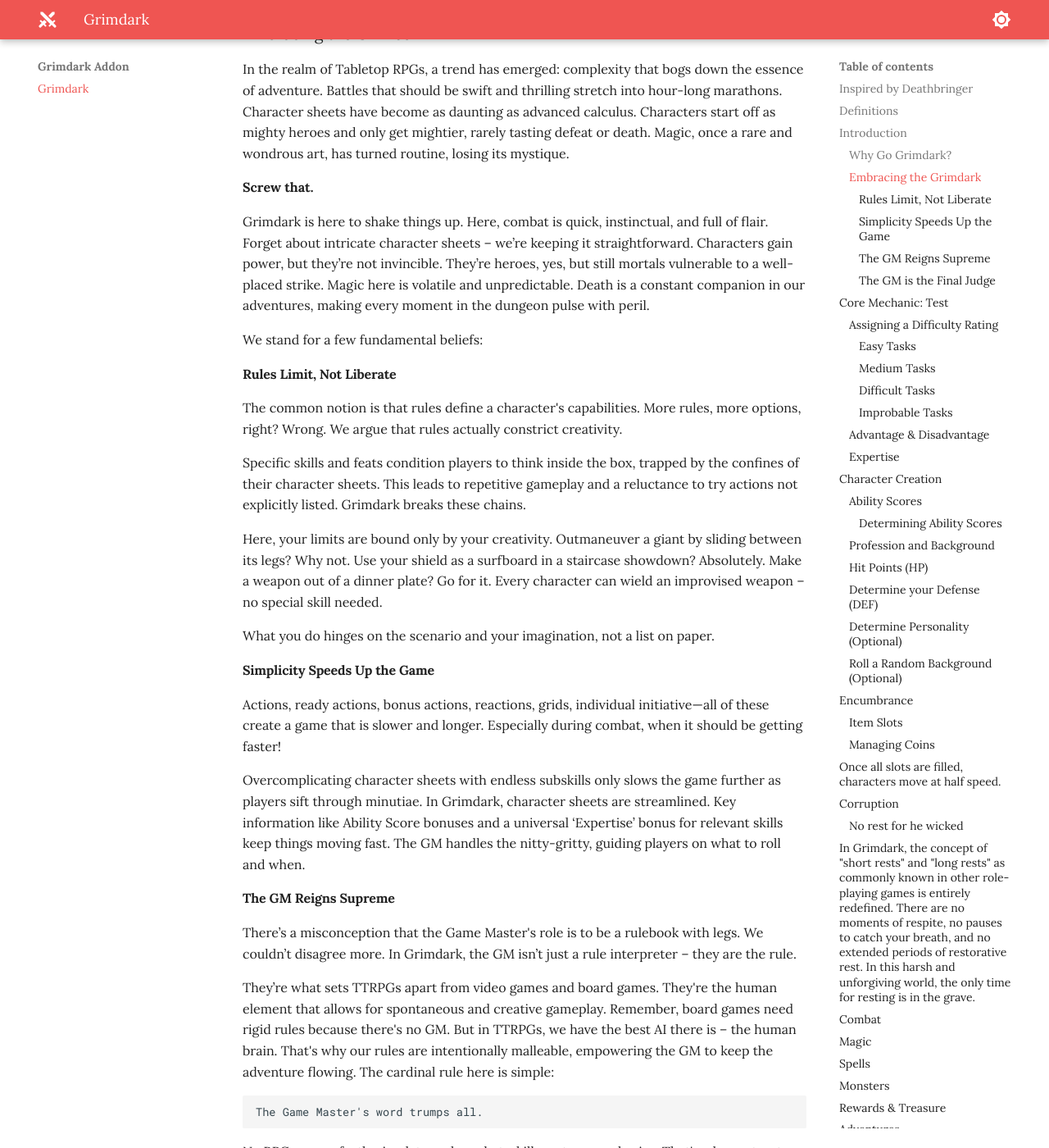
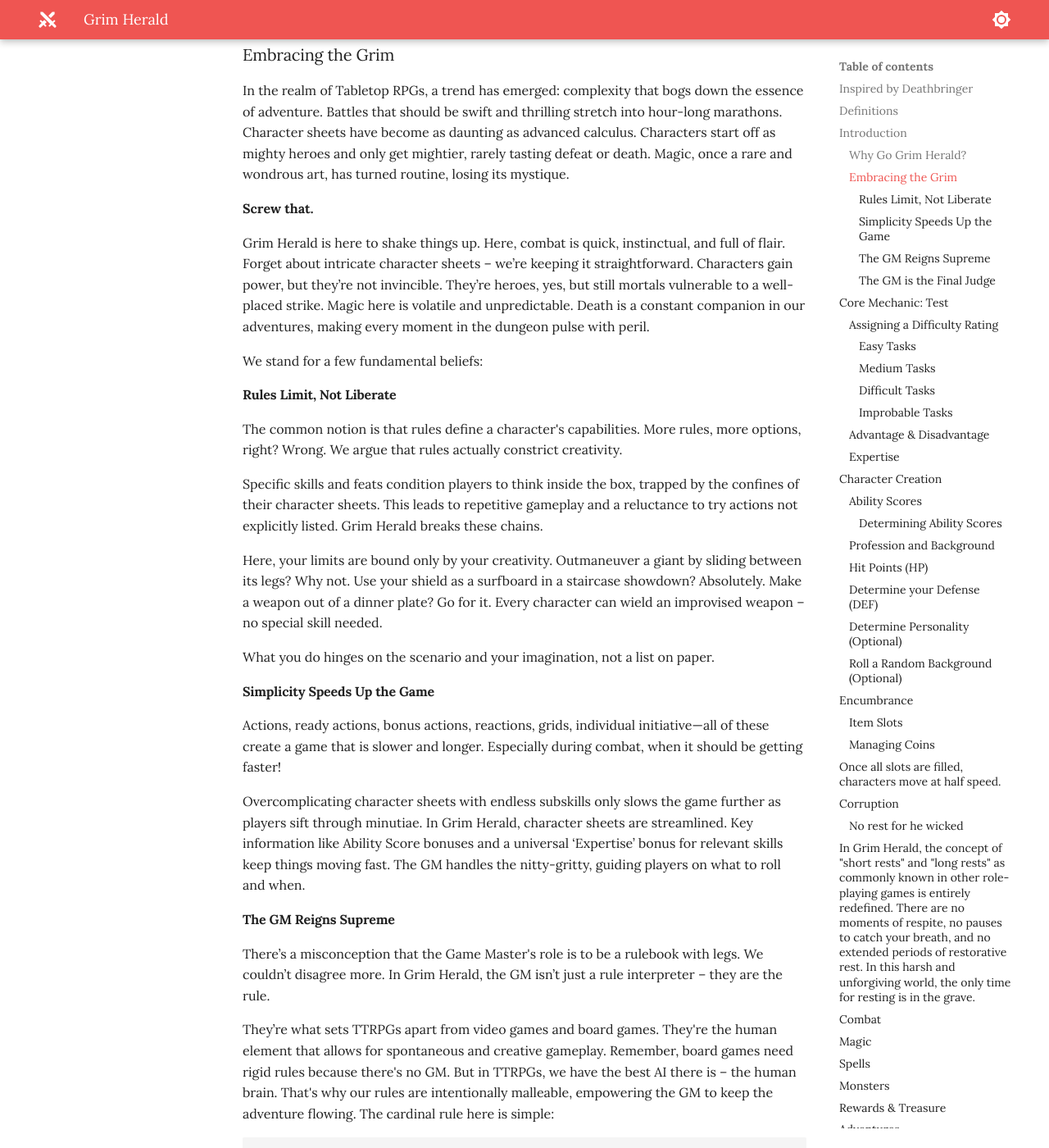
Before and after one commit to jonasmcferreira/adventures, an MkDocs documentation site: the page built from docs/grimherald/grimherald.md, in a window 1280 px wide and 1400 px high, scrolled down 1655 px. Shown: the whole window at 82% size. Built offline with MkDocs 1.6.1 and Material for MkDocs 9.7.7, drawn with Linux system fonts in a browser that asks for light colours; some of the changed text lies outside the part shown.

Commit message:
renamed docs/grimdark/.DS_Store -> docs/grimherald/.DS_Store renamed docs/grimdark/deathbringer1.txt -> docs/grimherald/deathbringer1.txt renamed docs/grimdark/deathbringer2.txt -> docs/grimherald/deathbringer2.txt renamed docs/grimdark/grimdark.md -> docs/grimherald/grimherald.md renamed docs/grimdark/images/castle.png -> docs/grimherald/images/castle.png renamed docs/grimdark/images/rogue.png -> docs/grimherald/images/rogue.png renamed docs/grimdark/images/sword.png -> docs/grimherald/images/sword.png renamed docs/grimdark/images/wizard.png -> docs/grimherald/images/wizard.png

```diff
--- a/docs/grimdark/grimdark.md
+++ b/docs/grimherald/grimherald.md
@@ -1,11 +1,11 @@
-# Grimdark
+# Grim Herald
 
 ![page break](images/sword.png){ width="300" }
 
 ---
 ## Inspired by Deathbringer
 
-Grimdark draws its inspiration from the Deathbringer addon created by the Dungeoncraft [YouTube channel](https://www.youtube.com/@DUNGEONCRAFT1) and [Patreon](https://www.patreon.com/DungeonCraftYouTube). Building upon the innovative ideas and concepts presented in Deathbringer, Grimdark takes the spirit of gritty and intense tabletop role-playing to new heights.
+Grim Herald draws its inspiration from the Deathbringer addon created by the Dungeoncraft [YouTube channel](https://www.youtube.com/@DUNGEONCRAFT1) and [Patreon](https://www.patreon.com/DungeonCraftYouTube). Building upon the innovative ideas and concepts presented in Deathbringer, Grim Herald takes the spirit of gritty and intense tabletop role-playing to new heights.
 
 ---
 ## Definitions
@@ -22,21 +22,21 @@
 ---
 ## Introduction
 
-Grimdark is the lean, mean cousin of the most renowned tabletop role-playing game out there. It's less of a game and more of a 'mod kit'—a set of tweaks for a quicker, rawer experience.
+Grim Herald is the lean, mean cousin of the most renowned tabletop role-playing game out there. It's less of a game and more of a 'mod kit'—a set of tweaks for a quicker, rawer experience.
 
-Deploy these rules solo, or blend them into any 5E or old-school renaissance game. Mix and match to your heart's content. Think of Grimdark as the kick of hot sauce to your RPG feast.
+Deploy these rules solo, or blend them into any 5E or old-school renaissance game. Mix and match to your heart's content. Think of Grim Herald as the kick of hot sauce to your RPG feast.
 
-### Why Go Grimdark?
+### Why Go Grim Herald?
 
 We enjoy RPGs teetering on the edge, where every shadow on the corner of your eye could be your last. We prefer our PCs as rough-around-the-edges underdogs, scrapping by in a world that's out to get them. And we're fans of gameplay that's more impromptu cinema than pushing pieces, where players say things like, “I silently sneak up behind him and stab him in his kidney” instead of, “I roll 18 stealth, move to the tile next to his and attack”
 
-### Embracing the Grimdark
+### Embracing the Grim
 
 In the realm of Tabletop RPGs, a trend has emerged: complexity that bogs down the essence of adventure. Battles that should be swift and thrilling stretch into hour-long marathons. Character sheets have become as daunting as advanced calculus. Characters start off as mighty heroes and only get mightier, rarely tasting defeat or death. Magic, once a rare and wondrous art, has turned routine, losing its mystique.
 
 **Screw that.**
 
-Grimdark is here to shake things up. Here, combat is quick, instinctual, and full of flair. Forget about intricate character sheets – we’re keeping it straightforward. Characters gain power, but they’re not invincible. They’re heroes, yes, but still mortals vulnerable to a well-placed strike. Magic here is volatile and unpredictable. Death is a constant companion in our adventures, making every moment in the dungeon pulse with peril.
+Grim Herald is here to shake things up. Here, combat is quick, instinctual, and full of flair. Forget about intricate character sheets – we’re keeping it straightforward. Characters gain power, but they’re not invincible. They’re heroes, yes, but still mortals vulnerable to a well-placed strike. Magic here is volatile and unpredictable. Death is a constant companion in our adventures, making every moment in the dungeon pulse with peril.
 
 We stand for a few fundamental beliefs:
 
@@ -44,7 +44,7 @@
 
 The common notion is that rules define a character's capabilities. More rules, more options, right? Wrong. We argue that rules actually constrict creativity.
 
-Specific skills and feats condition players to think inside the box, trapped by the confines of their character sheets. This leads to repetitive gameplay and a reluctance to try actions not explicitly listed. Grimdark breaks these chains.
+Specific skills and feats condition players to think inside the box, trapped by the confines of their character sheets. This leads to repetitive gameplay and a reluctance to try actions not explicitly listed. Grim Herald breaks these chains.
 
 Here, your limits are bound only by your creativity. Outmaneuver a giant by sliding between its legs? Why not. Use your shield as a surfboard in a staircase showdown? Absolutely. Make a weapon out of a dinner plate? Go for it. Every character can wield an improvised weapon – no special skill needed.
 
@@ -54,11 +54,11 @@
 
 Actions, ready actions, bonus actions, reactions, grids, individual initiative—all of these create a game that is slower and longer. Especially during combat, when it should be getting faster!
 
-Overcomplicating character sheets with endless subskills only slows the game further as players sift through minutiae. In Grimdark, character sheets are streamlined. Key information like Ability Score bonuses and a universal ‘Expertise’ bonus for relevant skills keep things moving fast. The GM handles the nitty-gritty, guiding players on what to roll and when.
+Overcomplicating character sheets with endless subskills only slows the game further as players sift through minutiae. In Grim Herald, character sheets are streamlined. Key information like Ability Score bonuses and a universal ‘Expertise’ bonus for relevant skills keep things moving fast. The GM handles the nitty-gritty, guiding players on what to roll and when.
 
 #### The GM Reigns Supreme
 
-There’s a misconception that the Game Master's role is to be a rulebook with legs. We couldn’t disagree more. In Grimdark, the GM isn’t just a rule interpreter – they are the rule.
+There’s a misconception that the Game Master's role is to be a rulebook with legs. We couldn’t disagree more. In Grim Herald, the GM isn’t just a rule interpreter – they are the rule.
 
 They’re what sets TTRPGs apart from video games and board games. They're the human element that allows for spontaneous and creative gameplay. Remember, board games need rigid rules because there's no GM. But in TTRPGs, we have the best AI there is – the human brain. That's why our rules are intentionally malleable, empowering the GM to keep the adventure flowing. The cardinal rule here is simple:
 
@@ -70,12 +70,12 @@
 
 When rules and GM decisions collide, the GM’s call is final. They are the heart and soul of the gameplay, the architects of adventure, and the ultimate authority.
 
-Grimdark is about returning to the roots of roleplaying – fast, fierce, and fun. It's about rekindling the spirit of adventure where anything is possible and the only limit is your imagination.
+Grim Herald is about returning to the roots of roleplaying – fast, fierce, and fun. It's about rekindling the spirit of adventure where anything is possible and the only limit is your imagination.
 
 ---
 ## Core Mechanic: Test
 
-In Grimdark, the process for resolving actions is streamlined and intuitive:
+In Grim Herald, the process for resolving actions is streamlined and intuitive:
 
 Setting the Scene: The GM outlines the current scenario. The player then declares their character's intended action.
 
@@ -85,7 +85,7 @@
 
     Formula for Test: d20 roll + Ability Score Modifier + Expertise Bonus (when relevant)
 
-In Grimdark, the dice rolls also carry extra weight:
+In Grim Herald, the dice rolls also carry extra weight:
 
 Critical Success: Rolling a natural 20 isn't just a success; it's a triumph, bringing additional perks. In combat scenarios, this translates to an added d12 damage roll.
 
@@ -167,11 +167,11 @@
 ---
 ## Character Creation
 
-Some characters rise to great heights of power. Most will meet an ignominious end, devoured by monsters or left to rot on a cold dungeon floor. If adventuring were easy, every peasant would drop their hoe and run off to explore the nearest cave! Because Grimdark is so deadly, we recommend you make two characters to start. Think of one as the main character and the other as the replacement character when the first one bites the dust.
+Some characters rise to great heights of power. Most will meet an ignominious end, devoured by monsters or left to rot on a cold dungeon floor. If adventuring were easy, every peasant would drop their hoe and run off to explore the nearest cave! Because Grim Herald is so deadly, we recommend you make two characters to start. Think of one as the main character and the other as the replacement character when the first one bites the dust.
 
 - All characters are human.
 - No one can see in the dark.
-- The gods of Grimdark are indifferent.
+- The gods of Grim Herald are indifferent.
 - Spellcasters have been hunted to near extinction.
 
 
@@ -246,7 +246,6 @@
 
 If you have no bonuses, your character has died of plague and is buried in a mass grave. Roll again.
 
-
 ### Profession and Background
 
     Work in Progress
@@ -258,6 +257,7 @@
     Hit points = Hit Dice + CON
 
 This is what separates the bad assess from the masses:
+
 - Characters roll for HP on 1st level. If they roll a 1 or a 2, too bad. They must keep it.
 - No “do-overs,” re-rolls, or claiming ‘interference” because the dice bounced off a pencil or a book.
 - CON score is the Max HP
@@ -271,11 +271,11 @@
 
 Defense (DEF) is what enemies need to roll to hit your character. Characters begin with a DEF of 10+ their DEX bonus/penalty + armor bonuses.
 
-| Armor Type | Description                     | DEF Bonus | Cost  |
-|------------|---------------------------------|-----------|-------|
-| Shield     | Wood, battered.                   | +2        | 15gp  |
-| Light      | Leather coat, jacket, or doublet  | +1        | 10gp  |
-| Medium     | Gambeson, chain vest, scale shirt | +2       | 75gp  |
+| Armor Type | Description                       | DEF Bonus | Cost   |
+|------------|-----------------------------------|-----------|--------|
+| Shield     | Wood, battered.                   | +2        | 15gp   |
+| Light      | Leather coat, jacket, or doublet  | +1        | 10gp   |
+| Medium     | Gambeson, chain vest, scale shirt | +2        | 75gp   |
 | Heavy      | Full plate armor                  | +3        | 1000gp |
 
 ### Determine Personality (Optional)
@@ -446,7 +446,7 @@
 ---
 ## Experience and levelling
 
-In Grimdark, characters level up when the GM says they do.
+In Grim Herald, characters level up when the GM says they do.
 
 Experience points (XP) are awarded entirely at the GM’s discretion. How the GM awards XP will incentivize certain behaviors:
 
@@ -460,7 +460,7 @@
 
 When you gain a Level:
 
-- Gain an additional Grimdark Die each level.
+- Gain an additional Grim Herald Die each level.
 - Test against each Ability Score. Roll a d20. If you roll higher than the current bonus number, raise that Ability Score by 1 (max 20)
 - Gain d6+CON bonus HP (minimum 1)
 
@@ -476,13 +476,13 @@
 
 ### Item Slots
 
-Each player character (PC) in Grimdark has a number of item slots equal to their Constitution (CON) score plus 10. These item slots represent the character's capacity to carry various items, weapons, armor, and supplies during their adventures.
+Each player character (PC) in Grim Herald has a number of item slots equal to their Constitution (CON) score plus 10. These item slots represent the character's capacity to carry various items, weapons, armor, and supplies during their adventures.
 
 For example, if a character has a Constitution score of 14, they would have a total of 24 item slots (14 CON + 10).
 
 ### Managing Coins
 
-In Grimdark, coins have weight and take up space in a character's inventory. Specifically, 100 coins occupy one item slot. This rule encourages players to think about the practicality of carrying large amounts of currency, as it can quickly fill up their available item slots.
+In Grim Herald, coins have weight and take up space in a character's inventory. Specifically, 100 coins occupy one item slot. This rule encourages players to think about the practicality of carrying large amounts of currency, as it can quickly fill up their available item slots.
 
 Once all slots are filled, characters move at half speed.
 ---
@@ -492,7 +492,7 @@
 - “Evil deeds” include killing prisoners who have surrendered, innocent people, or anything the GM determines to be morally wrong.
 - At 10 Corruption you have lost all humanity and become a monster controlled by the GM.
 
-Corruption is an essential part of the Grimdark universe. Actions have consequences and the PCs may be heroes—but flawed heroes who are haunted by their pasts and who must constantly struggle against becoming the very monsters they fight against. Some characters may be forced to retire before they lose their souls.
+Corruption is an essential part of the Grim Herald universe. Actions have consequences and the PCs may be heroes—but flawed heroes who are haunted by their pasts and who must constantly struggle against becoming the very monsters they fight against. Some characters may be forced to retire before they lose their souls.
 
 Characters begin with zero Corruption. When a character gains ten Corruption, they become a monster controlled by the GM and are removed from play. Corruption may manifest physically in the form of a physical mutation (a third eye, scaley skin, or a second head growing out of the PC’s shoulder, etc.) or it can be mental, with the character having a seemingly normal appearance, but completely depraved and murderous thoughts.
 
@@ -525,22 +525,22 @@
 ---
 ## Healing
 
-Use a Grimdark Die to stitch up wounds after combat. If you stitch your own wounds, divide the Grimdark Die roll in half and round down.
+Use a Grim Herald Die to stitch up wounds after combat. If you stitch your own wounds, divide the Grim Herald Die roll in half and round down.
 
 Heal HP = CON every day of complete bedrest.
 
 ### No rest for he wicked
 
-In Grimdark, the concept of "short rests" and "long rests" as commonly known in other role-playing games is entirely redefined. There are no moments of respite, no pauses to catch your breath, and no extended periods of restorative rest. In this harsh and unforgiving world, the only time for resting is in the grave.
+In Grim Herald, the concept of "short rests" and "long rests" as commonly known in other role-playing games is entirely redefined. There are no moments of respite, no pauses to catch your breath, and no extended periods of restorative rest. In this harsh and unforgiving world, the only time for resting is in the grave.
 ---
 ## Combat
 ---
 ## Magic
 
-In Grimdark, the practice of magic is a perilous endeavor fraught with uncertainty. There are no conventional spell slots, and spellcasters must rely on the roll of the dice to determine the outcome of their magical endeavors.
+In Grim Herald, the practice of magic is a perilous endeavor fraught with uncertainty. There are no conventional spell slots, and spellcasters must rely on the roll of the dice to determine the outcome of their magical endeavors.
 
 Roll to Cast
-When a character attempts to cast a spell in Grimdark, they must make a roll to determine the success of their casting. This roll reflects the inherent volatility of magic in this world. The specific mechanics of the roll may involve rolling a twenty-sided die (d20) or using another appropriate method.
+When a character attempts to cast a spell in Grim Herald, they must make a roll to determine the success of their casting. This roll reflects the inherent volatility of magic in this world. The specific mechanics of the roll may involve rolling a twenty-sided die (d20) or using another appropriate method.
 
 Success: If the roll results in a success (typically by meeting or exceeding a certain target number), the spell is cast as intended, and its effects manifest as expected.
 
```
Also changed, not shown: docs/grimherald/deathbringer1.txt (renamed from docs/grimdark/deathbringer1.txt), docs/grimherald/deathbringer2.txt (renamed from docs/grimdark/deathbringer2.txt), docs/grimherald/images/castle.png (renamed from docs/grimdark/images/castle.png), docs/grimherald/images/rogue.png (renamed from docs/grimdark/images/rogue.png), docs/grimherald/images/sword.png (renamed from docs/grimdark/images/sword.png), docs/grimherald/images/wizard.png (renamed from docs/grimdark/images/wizard.png), 2 other files.
